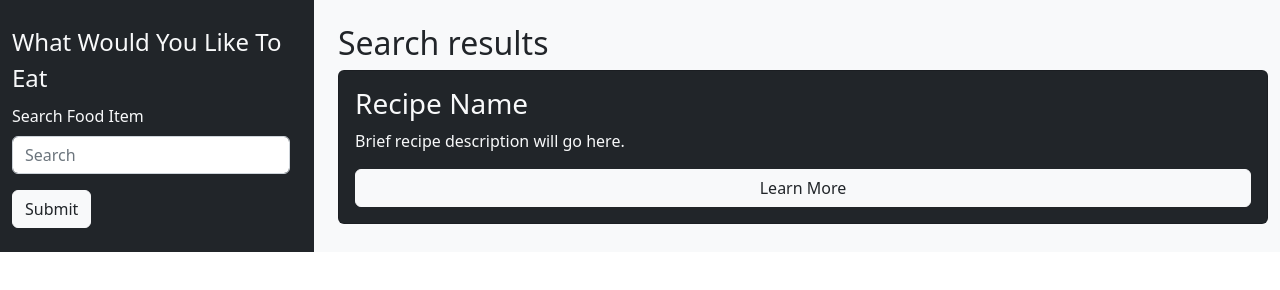
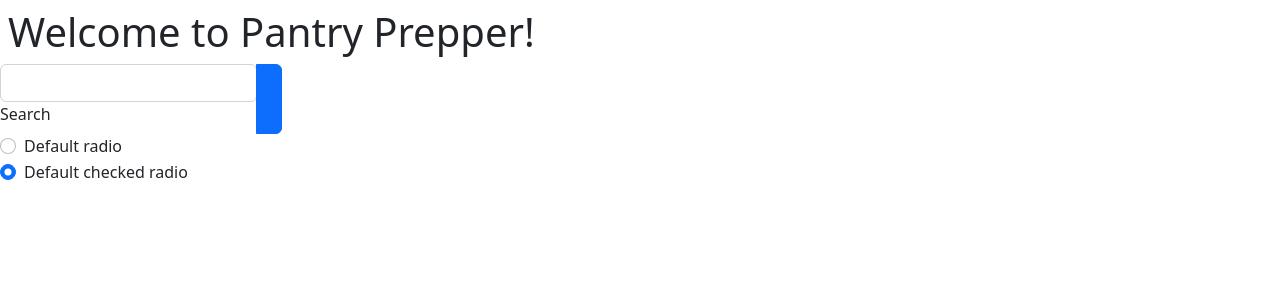
Before and after one commit to kleylakb89/pantry-prepper, a plain HTML site: page search.html in a window 1280 px wide. Drawn offline with nearby package versions, Linux system fonts and the light colour scheme.

Commit message:
updated search.html to include bootstrap search bar and radio buttons

```diff
--- a/search.html
+++ b/search.html
@@ -4,45 +4,45 @@
     <meta charset="UTF-8">
     <meta http-equiv="X-UA-Compatible" content="IE=edge">
     <meta name="viewport" content="width=device-width, initial-scale=1.0">
-    <title>Document</title>
+    <title>Pantry Prepper</title>
+    <meta name="description" content="A resource for researching food prices and recipes based on your pantry.">
     <link rel="stylesheet" href="https://cdn.jsdelivr.net/npm/bootstrap@5.2.0-beta1/dist/css/bootstrap.min.css" rel="stylesheet" integrity="sha384-0evHe/X+R7YkIZDRvuzKMRqM+OrBnVFBL6DOitfPri4tjfHxaWutUpFmBp4vmVor" crossorigin="anonymous">
-
+    <link rel="stylesheet" href="./assets/css/style.css">
 </head>
 <body>
-    <section class="row">
-        <aside class="col-12 col-md-3 p-4 bg-dark text-light">
+    <header class="row">
+        <h1 class="col-12 m-2 bg-custom">Welcome to Pantry Prepper!</h1>
+    </header>
+    <aside>
+        <div class="input-group">
+            <div class="form-outline">
+              <input type="search" id="form1" class="form-control" />
+              <label class="form-label" for="form1">Search</label>
+            </div>
+            <button type="button" class="btn btn-primary">
+              <i class="fas fa-search"></i>
+            </button>
+          </div>
+          <div class="form-check">
+            <input class="form-check-input" type="radio" name="flexRadioDefault" id="flexRadioDefault1">
+            <label class="form-check-label" for="flexRadioDefault1">
+              Default radio
+            </label>
+          </div>
+          <div class="form-check">
+            <input class="form-check-input" type="radio" name="flexRadioDefault" id="flexRadioDefault2" checked>
+            <label class="form-check-label" for="flexRadioDefault2">
+              Default checked radio
+            </label>
+          </div>
+    </aside>
+    <main>
+        <section>
 
-            <form id="loc-search-form">
-                <fieldset>
-                  <legend>What Would You Like To Eat</legend>
-                  <div class="mb-3">
-                    <label for="q" class="form-label">Search Food Item</label>
-                    <input type="text" id="q" name="q" class="form-control" placeholder="Search">
-                  </div>
+        </section>
 
-                  <div class="mb-3">
+    </main>
 
-                  </div>
-                  <button type="submit" class="btn btn-light text-dark">Submit</button>
-                </fieldset>
-              </form>
-        </aside>
-        <main class="col-12 col-md-9 p-4 bg-light text-dark">
-            <h2>Search results</h2>
-            <section id="search-results">
-                <article class="card p-3 bg-dark text-light">
-                    <h3>Recipe Name</h3>
-                    <p>Brief recipe description will go here.
-                    </p>
-                    <button class="btn btn-light text-dark">Learn More</button>
-
-                </article>
-            </section>
-
-
-        </main>
-
-    </section>
     <script src="assets/script.js"></script>
 </body>
 </html>
```
